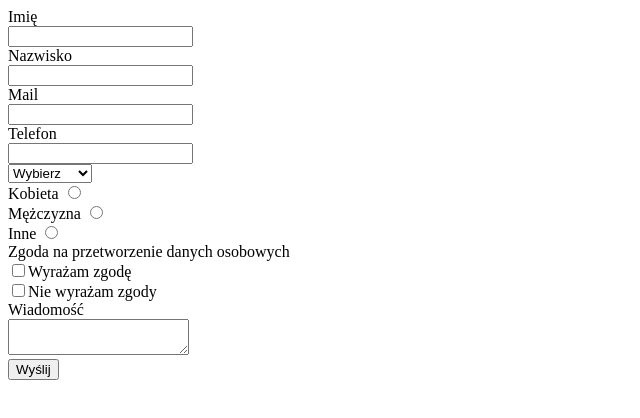
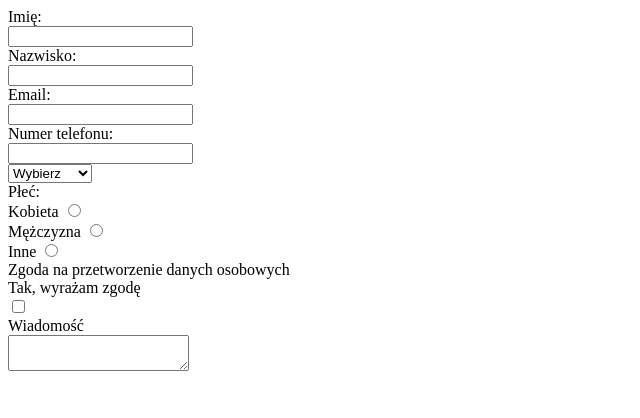
Before and after one commit to joannakowal10/joannakowal10.github.io, a plain HTML site: page formlularz-html5/index.html in a window 1280 px wide. Shown: the whole page, without its empty margins (0-640 px from the left). Drawn offline with Linux system fonts and the light colour scheme.

Commit message:
zmiana labelek

```diff
--- a/formlularz-html5/index.html
+++ b/formlularz-html5/index.html
@@ -8,36 +8,36 @@
 
 <body>
     <form action="https://formspree.io/aska.szewczyk@gmail.com" method="post">
-        Imię <br>
-        <input type="text" name="Imię" /><br> Nazwisko <br>
-        <input type="text" name="Nazwisko" /><br> Mail <br>
-        <input type="text" name="Mail" /><br> Telefon <br>
-        <input type="text" name="Telefon" /><br>
+        <label for="imie">Imię:</label><br>
+        <input type="text" name="imie" id="imie"><br>
+        <label for="nazwisko">Nazwisko:</label><br>
+        <input type="text" name="nazwisko" id="nazwisko"><br>
+        <label for="email">Email:</label><br>
+        <input type="text" name="email" id="email"><br>
+        <label for="numer-telefonu">Numer telefonu:</label><br>
+        <input type="text" name="numer-telefonu" id="numer-telefonu"><br>
         <select name="Wybierz">
            <option value="value1" selected>Wybierz</option>
            <option value="krakow">Kraków</option>
            <option value="warszawa">Warszawa</option>
            <option value="gdansk">Gdańsk</option>
         </select> <br>
-
-        <label for="plec">Kobieta</label>
+        Płeć: <br>
+        <label for="kobieta">Kobieta</label>
         <input type="radio" name="plec" id="kobieta" value="kobieta"> <br>
-        <label for="plec">Mężczyzna</label>
+        <label for="mezczyzna">Mężczyzna</label>
         <input type="radio" name="plec" id="mezczyzna" value="mezczyzna"> <br>
-        <label for="plec">Inne</label>
+        <label for="inne">Inne</label>
         <input type="radio" name="plec" id="inne" value="inne"> <br>
         Zgoda na przetworzenie danych osobowych <br>
+        <label for="tak">Tak, wyrażam zgodę</label><br>
+        <input type="checkbox" name="tak" value="Tak" id="tak"><br>
 
-        <input type="checkbox" name="zgoda" value="tak">Wyrażam zgodę <br>
-        <input type="checkbox" name="zgoda" value="nie">Nie wyrażam zgody <br> Wiadomość <br>
-        <textarea maxlength="800"></textarea><br>
-        <input type="submit" value="Wyślij">
-
-
+        <label for="wiadomosc">Wiadomość</label><br>
+        <textarea name="wiadomosc" id="wiadomosc" maxlength="700"></textarea><br>
 
 
     </form>
-
 </body>
 
 </html>
```
